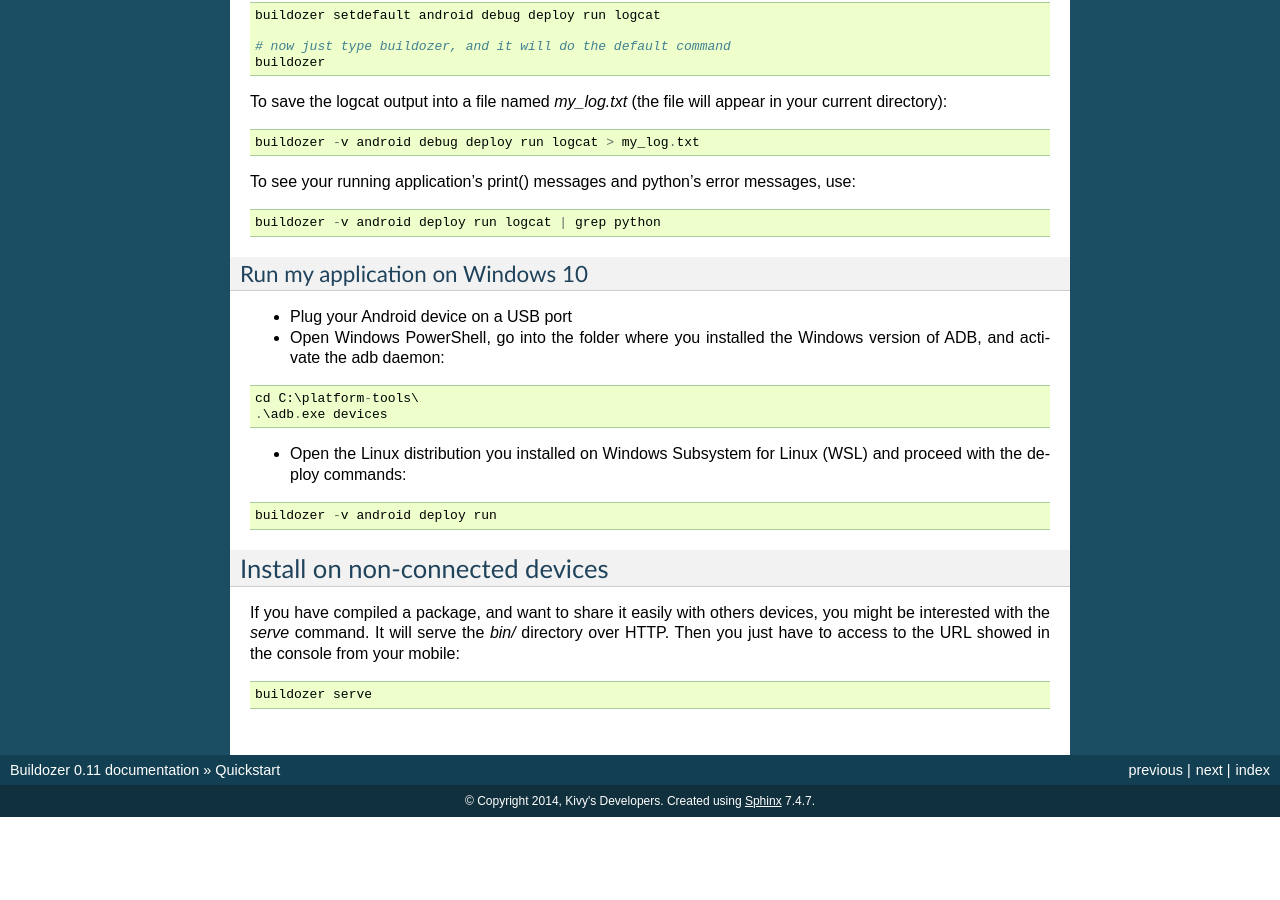
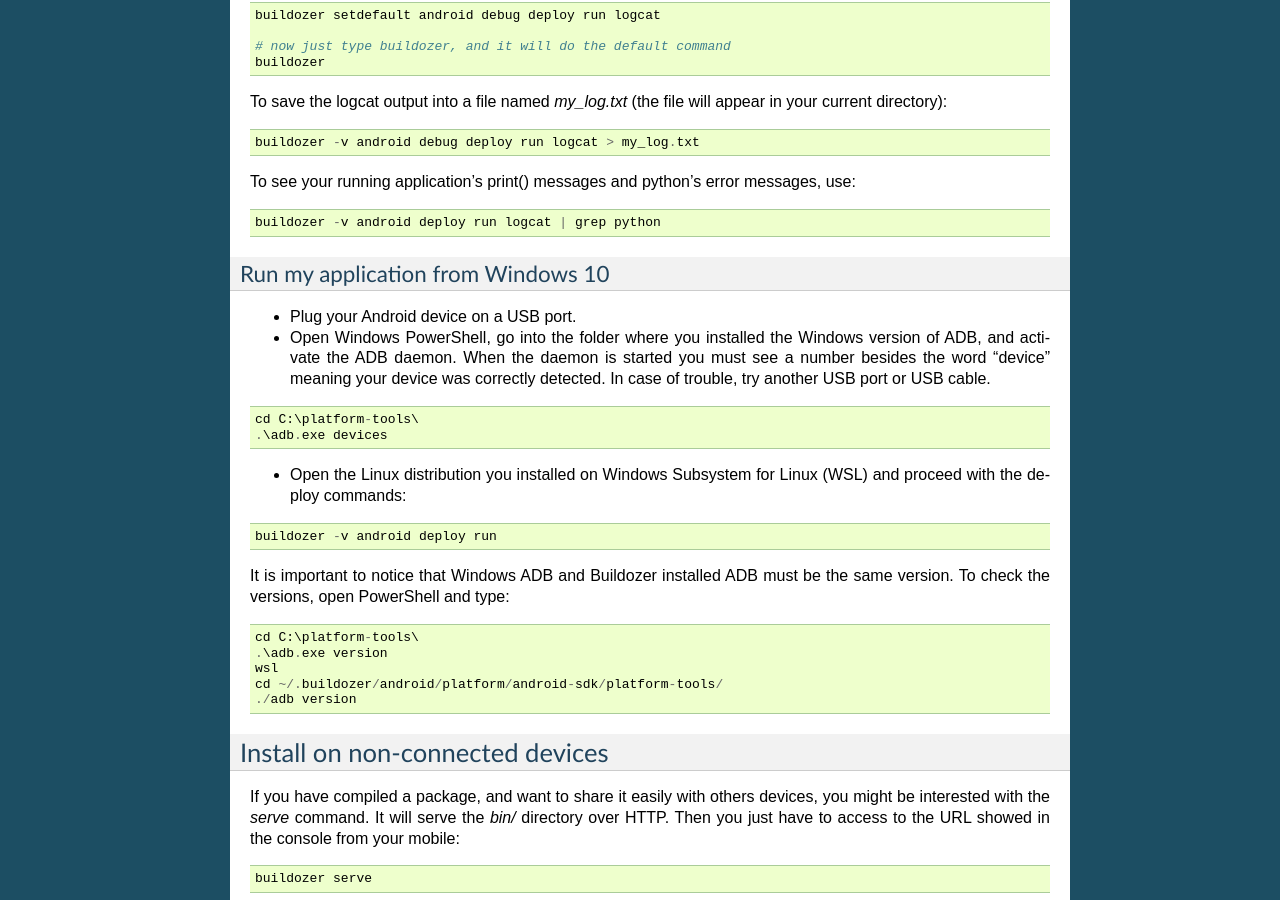
Before and after one commit to renabriseno68/flutter-doc-build-ozer-test, a Sphinx documentation site: the page built from docs/source/quickstart.rst, in a window 1280 px wide and 900 px high, scrolled down 931 px. Built offline with Sphinx 7.4.7, drawn with Linux system fonts in a browser that asks for light colours; before the commit the page ends 1748 px from its top, so only the background shows below that; some of the changed text lies outside the part shown.

Commit message:
Update quickstart.rst for Windows 10
Added note to check if Windows ADB and Buildozer installed ADB are the same version.

```diff
--- a/docs/source/quickstart.rst
+++ b/docs/source/quickstart.rst
@@ -66,13 +66,12 @@ To see your running application's print() messages and python's error messages,
 
     buildozer -v android deploy run logcat | grep python
 
+Run my application from Windows 10
+~~~~~~~~~~~~~~~~~~~~~~~~~~~~~~~~~~
 
-Run my application on Windows 10
-~~~~~~~~~~~~~~~~~~~~~~~~~~~~~~~~
+- Plug your Android device on a USB port.
 
-- Plug your Android device on a USB port
-
-- Open Windows PowerShell, go into the folder where you installed the Windows version of ADB, and activate the adb daemon:
+- Open Windows PowerShell, go into the folder where you installed the Windows version of ADB, and activate the ADB daemon. When the daemon is started you must see a number besides the word "device" meaning your device was correctly detected. In case of trouble, try another USB port or USB cable.
 
 ::
 
@@ -85,6 +84,15 @@ Run my application on Windows 10
 
     buildozer -v android deploy run
 
+It is important to notice that Windows ADB and Buildozer installed ADB must be the same version. To check the versions, open PowerShell and type:
+
+::
+
+    cd C:\platform-tools\
+    .\adb.exe version
+    wsl
+    cd ~/.buildozer/android/platform/android-sdk/platform-tools/
+    ./adb version
 
 Install on non-connected devices
 --------------------------------
```
